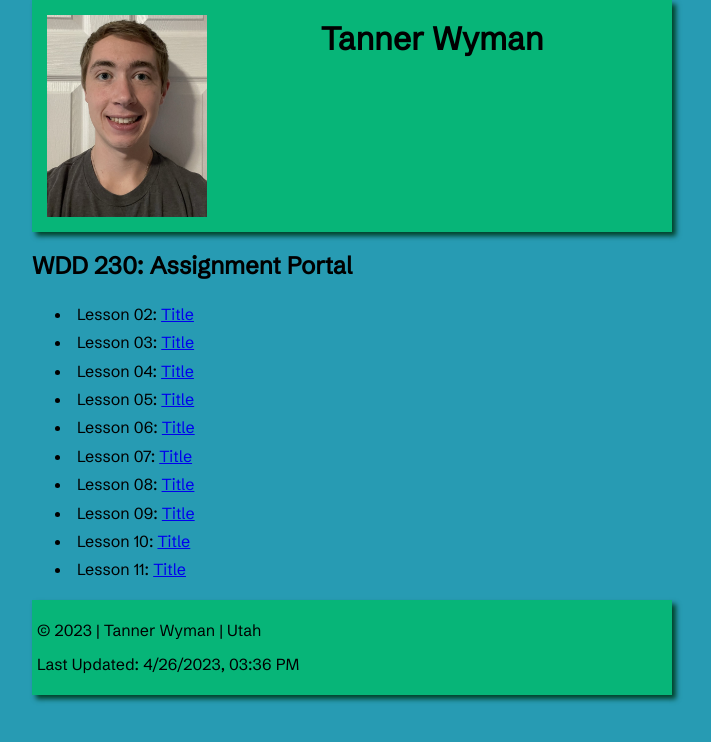
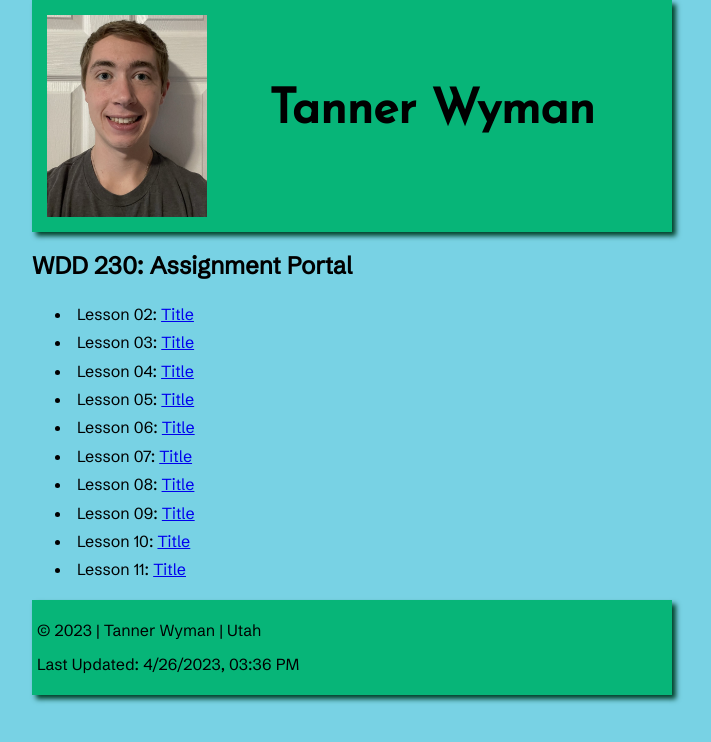
Before and after one commit to TannerWyman/wdd230, a plain HTML site: page index.html in a window 1280 px wide. Shown: the whole page, without its empty margins (288-999 px from the left). Drawn offline with Linux system fonts and the light colour scheme.

Commit message:
changed/added some css

```diff
--- a/index.html
+++ b/index.html
@@ -8,6 +8,7 @@
     <link rel="preconnect" href="https://fonts.googleapis.com">
     <link rel="preconnect" href="https://fonts.gstatic.com" crossorigin>
     <link href="https://fonts.googleapis.com/css2?family=Schibsted+Grotesk&display=swap" rel="stylesheet">
+    <link href="https://fonts.googleapis.com/css2?family=Josefin+Sans&display=swap" rel="stylesheet">
     <link rel="stylesheet" href="styles/normalize.css">
     <link rel="stylesheet" href="styles/small.css">
     <link rel="stylesheet" href="styles/mediem.css">
--- a/styles/mediem.css
+++ b/styles/mediem.css
@@ -8,5 +8,6 @@
     }
     #myName{
         grid-column: 2/5;
+        grid-row: 2/3;
     }
 }
--- a/styles/small.css
+++ b/styles/small.css
@@ -1,8 +1,13 @@
+/*
+279bb3 for blue
+07b578 for green
+00422b for green shadow
+*/
 body{
     font-family: 'Schibsted Grotesk', sans-serif;
     margin-left: auto;
     margin-right: auto;
-    background-color: #279bb3;
+    background-color: #78d2e4;
 }
 header{
     background-color: #07b578;
@@ -18,9 +23,12 @@ footer{
     width: 10em;
     padding: 15px;
     grid-column: 1/2;
+    grid-row: 1/4;
 }
 #myName{
+    font-family: 'Josefin Sans', sans-serif;
     padding-bottom: 10px;
+    font-size:xxx-large;
 }
 li{
     padding: 5px;
```
